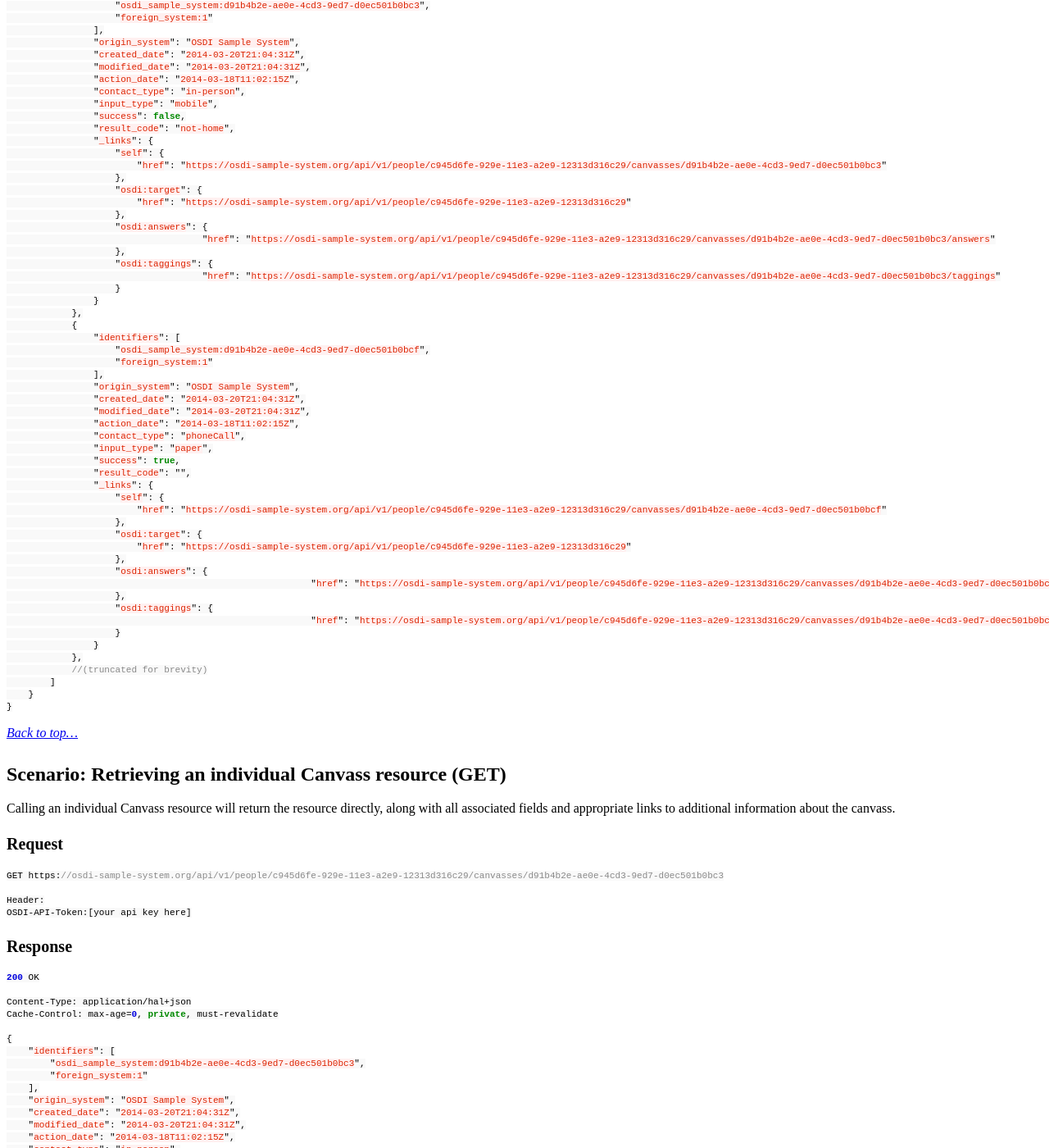
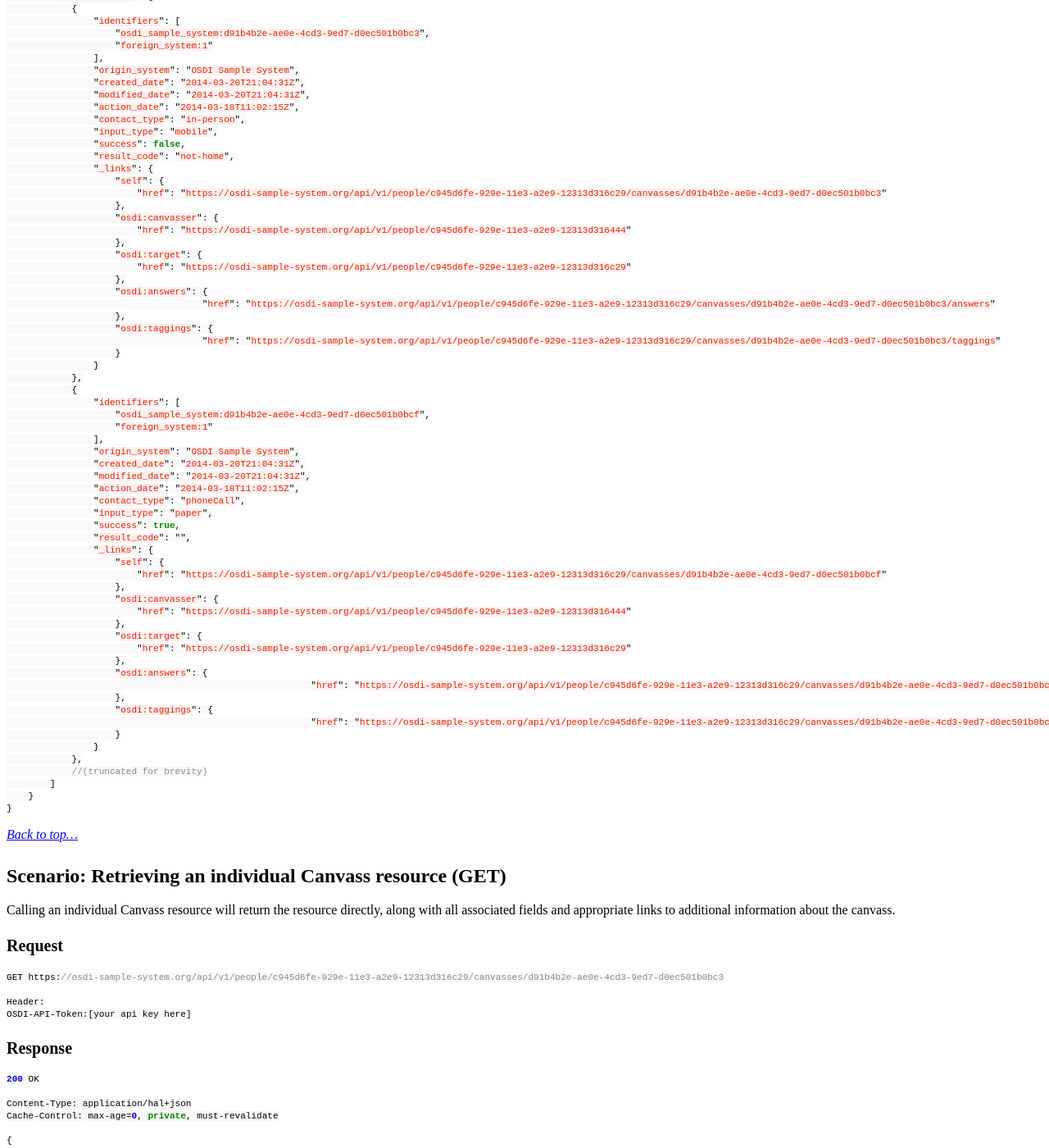
Before and after one commit to opensupporter/osdi-docs, a Jekyll site: the page built from canvasses.md, in a window 1280 px wide and 1400 px high, scrolled down 4132 px. Shown: the whole window at 82% size. Built offline with Jekyll 4.4.1, drawn with Linux system fonts in a browser that asks for light colours; a style sheet for code colours, icons or effects is not loaded; some of the changed text lies outside the part shown.

Commit message:
Add canvasser property to Canvass model
Signed-off-by: shaisachs <ssachs@ngpvan.com>

````diff
--- a/canvasses.md
+++ b/canvasses.md
@@ -68,6 +68,7 @@ _[Back to top...](#)_
 |Name          	|Type		|Description
 |-----------    |-----------|--------------
 |self			|[Canvass*](canvasses.html)	|A self-referential link to the canvass.
+|canvasser   |[Person](people.html)  | A link to a single Person resource representing the person who made the contact.
 |target		|[Person](people.html)  |A link to a single Person resource representing the person who was contacted.
 |answers      |[Answer*](answers.html) | Zero or more answers to [Questions](questions.html) posed during the canvass.
 |taggings     |[Tagging*](taggings.html) | Zero or more taggings applied as a result of the canvass.
@@ -168,6 +169,9 @@ Cache-Control: max-age=0, private, must-revalidate
                     "self": {
                         "href": "https://osdi-sample-system.org/api/v1/people/c945d6fe-929e-11e3-a2e9-12313d316c29/canvasses/d91b4b2e-ae0e-4cd3-9ed7-d0ec501b0bc3"
                     },
+                    "osdi:canvasser": {
+                        "href": "https://osdi-sample-system.org/api/v1/people/c945d6fe-929e-11e3-a2e9-12313d316444"
+                    },
                     "osdi:target": {
                         "href": "https://osdi-sample-system.org/api/v1/people/c945d6fe-929e-11e3-a2e9-12313d316c29"
                     },
@@ -195,6 +199,9 @@ Cache-Control: max-age=0, private, must-revalidate
                 "_links": {
                     "self": {
                         "href": "https://osdi-sample-system.org/api/v1/people/c945d6fe-929e-11e3-a2e9-12313d316c29/canvasses/d91b4b2e-ae0e-4cd3-9ed7-d0ec501b0bcf"
+                    },
+                    "osdi:canvasser": {
+                        "href": "https://osdi-sample-system.org/api/v1/people/c945d6fe-929e-11e3-a2e9-12313d316444"
                     },
                     "osdi:target": {
                         "href": "https://osdi-sample-system.org/api/v1/people/c945d6fe-929e-11e3-a2e9-12313d316c29"
@@ -252,6 +259,9 @@ Cache-Control: max-age=0, private, must-revalidate
     "_links": {
         "self": {
             "href": "https://osdi-sample-system.org/api/v1/people/c945d6fe-929e-11e3-a2e9-12313d316c29/canvasses/d91b4b2e-ae0e-4cd3-9ed7-d0ec501b0bc3"
+        },
+        "osdi:canvasser": {
+            "href": "https://osdi-sample-system.org/api/v1/people/c945d6fe-929e-11e3-a2e9-12313d316444"
         },
         "osdi:target": {
             "href": "https://osdi-sample-system.org/api/v1/people/c945d6fe-929e-11e3-a2e9-12313d316c29"
@@ -498,6 +508,11 @@ OSDI-API-Token:[your api key here]
     "input_type": "mobile",
     "success": true,
     "result_code": "",
+    "_links" : {
+        "osdi:canvasser" : {
+            "href" : "https://osdi-sample-system.org/api/v1/people/c945d6fe-929e-11e3-a2e9-12313d316444"
+        }
+    }
 }
 ```
 
@@ -525,6 +540,9 @@ Cache-Control: max-age=0, private, must-revalidate
     "_links": {
         "self": {
             "href": "https://osdi-sample-system.org/api/v1/people/c945d6fe-929e-11e3-a2e9-12313d316c29/canvasses/d91b4b2e-ae0e-4cd3-9ed7-d0ec501b0bc3"
+        },
+        "osdi:canvasser": {
+            "href": "https://osdi-sample-system.org/api/v1/people/c945d6fe-929e-11e3-a2e9-12313d316444"
         },
         "osdi:target": {
             "href": "https://osdi-sample-system.org/api/v1/people/c945d6fe-929e-11e3-a2e9-12313d316c29"
@@ -586,6 +604,9 @@ Cache-Control: max-age=0, private, must-revalidate
         "self": {
             "href": "https://osdi-sample-system.org/api/v1/people/c945d6fe-929e-11e3-a2e9-12313d316c29/canvasses/d91b4b2e-ae0e-4cd3-9ed7-d0ec501b0bc3"
         },
+        "osdi:canvasser": {
+            "href": "https://osdi-sample-system.org/api/v1/people/c945d6fe-929e-11e3-a2e9-12313d316444"
+        },
         "osdi:target": {
             "href": "https://osdi-sample-system.org/api/v1/people/c945d6fe-929e-11e3-a2e9-12313d316c29"
         },
````
Also changed, not shown: record_canvass.md (+7 -1 lines).
